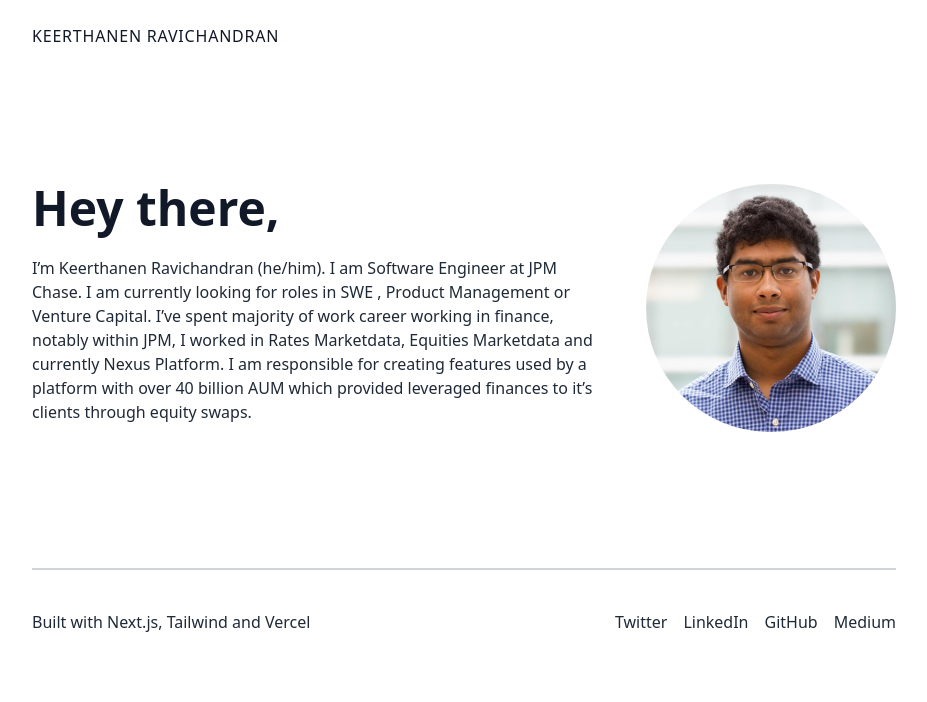
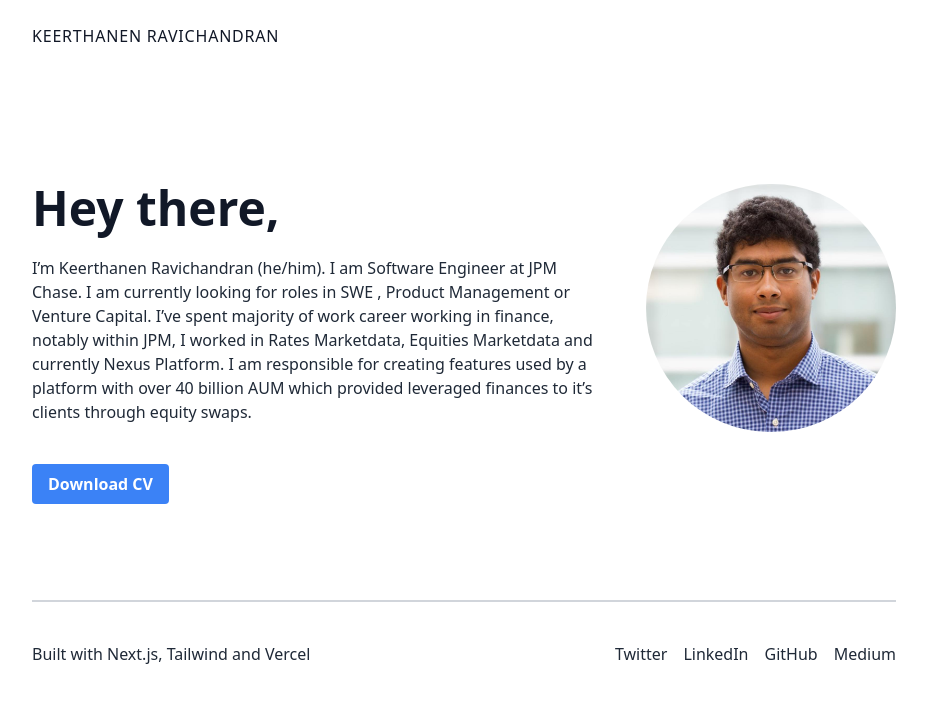
Before and after one commit to keerthanenr/portfolio_website_next, a Next.js app: page / in a window 1280 px wide. Shown: the top 702 px of the page, without its empty margins (176-1103 px from the left). Built offline with nearby package versions, Linux system fonts and the light colour scheme.

Commit message:
Adding CV download button

```diff
--- a/components/About.js
+++ b/components/About.js
@@ -19,6 +19,13 @@ const About = () => {
                         I am responsible for creating features used by a platform with over 40 billion AUM which provided leveraged finances to it’s clients through equity swaps.
                         </p>
                     </div>
+                    <br></br>
+                    <a download="Curriculum Vitae Keerthanen Ravichandran" href="/Curriculum_Vitae_Keerthanen_Ravichandran.pdf">
+                        <button class="bg-blue-500 hover:bg-blue-700 text-white font-bold py-2 px-4 rounded">
+                            Download CV
+                        </button>
+                    </a>
+
                 </div>
                 <div className="flex-shrink-0 lg:mt-12 lg:px-4 mb-10">
                     <Image
```
Also changed, not shown: 1 other file (tests, documents, lock files or other folders).
